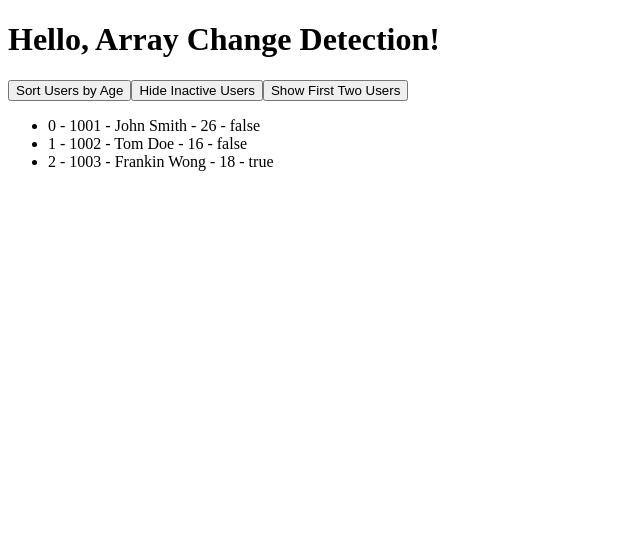
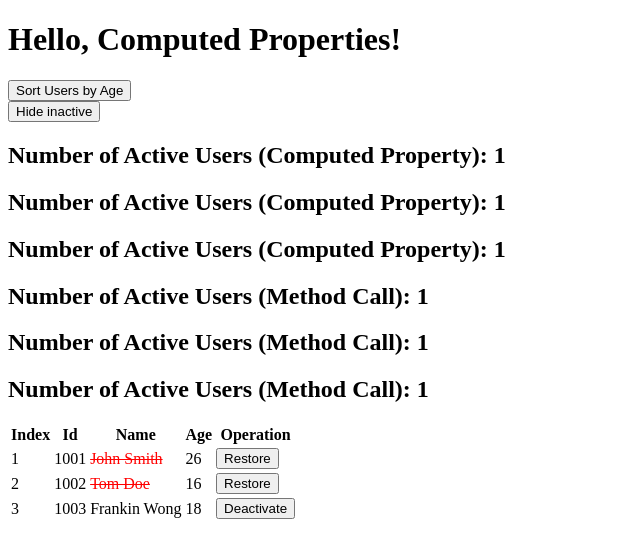
Before and after one commit to kayleechristine/learn-vue-3-with-bingyang, a Vue app: page / in a window 1280 px wide. Shown: the top 558 px of the page, without its empty margins (0-640 px from the left). Built offline with nearby package versions, Linux system fonts and the light colour scheme.

Commit message:
practice computed properties

```diff
--- a/src/App.vue
+++ b/src/App.vue
@@ -1,5 +1,87 @@
+<!-- Vue 16: Computed Properties -->
+<template>
+  <h1>{{ message }}</h1>
+  <button @click="sortUsersByAge">Sort Users by Age</button>
+  <br>
+  <button @click="hideInactive = !hideInactive">{{ toggleButtonName }}</button>
+
+  <h2>Number of Active Users (Computed Property): {{ numberOfActiveUsers }}</h2>
+  <h2>Number of Active Users (Computed Property): {{ numberOfActiveUsers }}</h2>
+  <h2>Number of Active Users (Computed Property): {{ numberOfActiveUsers }}</h2>
+
+  <h2>Number of Active Users (Method Call): {{ computeNumberOfActiveUsers() }}</h2>
+  <h2>Number of Active Users (Method Call): {{ computeNumberOfActiveUsers() }}</h2>
+  <h2>Number of Active Users (Method Call): {{ computeNumberOfActiveUsers() }}</h2>
+
+  <table>
+    <tr>
+      <th>Index</th>
+      <th>Id</th>
+      <th>Name</th>
+      <th>Age</th>
+      <th>Operation</th>
+    </tr>
+    <tr v-for="(user, index) in filteredUsers" :key="user.id">
+      <td>{{ index + 1 }}</td>
+      <td>{{ user.id }}</td>
+      <td :class="{ inactive: !user.isActive }">
+        {{ user.name }}
+      </td>
+      <td>{{ user.age }}</td>
+      <td>
+        <button @click="user.isActive = !user.isActive">
+          {{ user.isActive ? 'Deactivate' : 'Restore' }}
+        </button>
+      </td>
+    </tr>
+  </table>
+</template>
+
+<script setup>
+import { computed, ref } from 'vue'
+
+let message = ref('Hello, Computed Properties!')
+
+const users = ref([
+  { id: 1001, name: 'John Smith', age: 26, isActive: false },
+  { id: 1002, name: 'Tom Doe', age: 16, isActive: false },
+  { id: 1003, name: 'Frankin Wong', age: 18, isActive: true }
+])
+
+let hideInactive = ref(false)
+
+function sortUsersByAge() {
+  users.value.sort((a, b) => a.age - b.age)
+}
+
+let toggleButtonName = computed(() =>
+  hideInactive.value ? 'Show all' : 'Hide inactive'
+)
+
+let numberOfActiveUsers = computed(() => {
+  console.log('computed property')
+  return users.value.filter((user) => user.isActive).length
+})
+
+let computeNumberOfActiveUsers = () => {
+  console.log('method call')
+  return users.value.filter((user) => user.isActive).length
+}
+
+let filteredUsers = computed(() =>
+  hideInactive.value ? users.value.filter((user) => user.isActive) : users.value
+)
+</script>
+
+<style scoped>
+.inactive {
+  color: red;
+  text-decoration: line-through;
+}
+</style>
+
 <!-- Vue 15: Array Change Detection -->
-<template>
+<!-- <template>
   <h1>{{ message }}</h1>
   <button @click="sortUsersByAge">Sort Users by Age</button>
   <button @click="hideInactiveUsers">Hide Inactive Users</button>
@@ -41,7 +123,7 @@
   color: red;
   text-decoration: line-through;
 }
-</style>
+</style> -->
 
 <!-- Vue 14: V-for -->
 <!-- <template>
```
